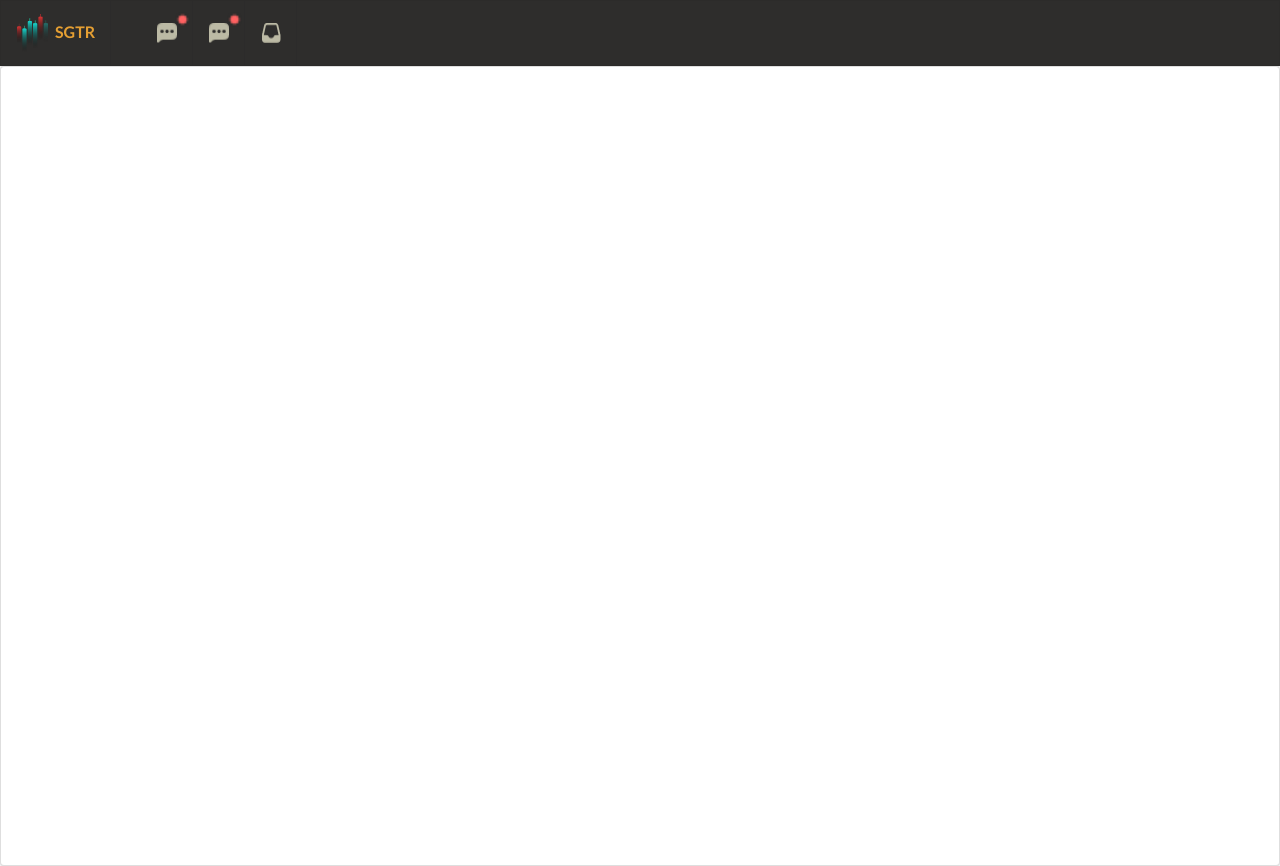
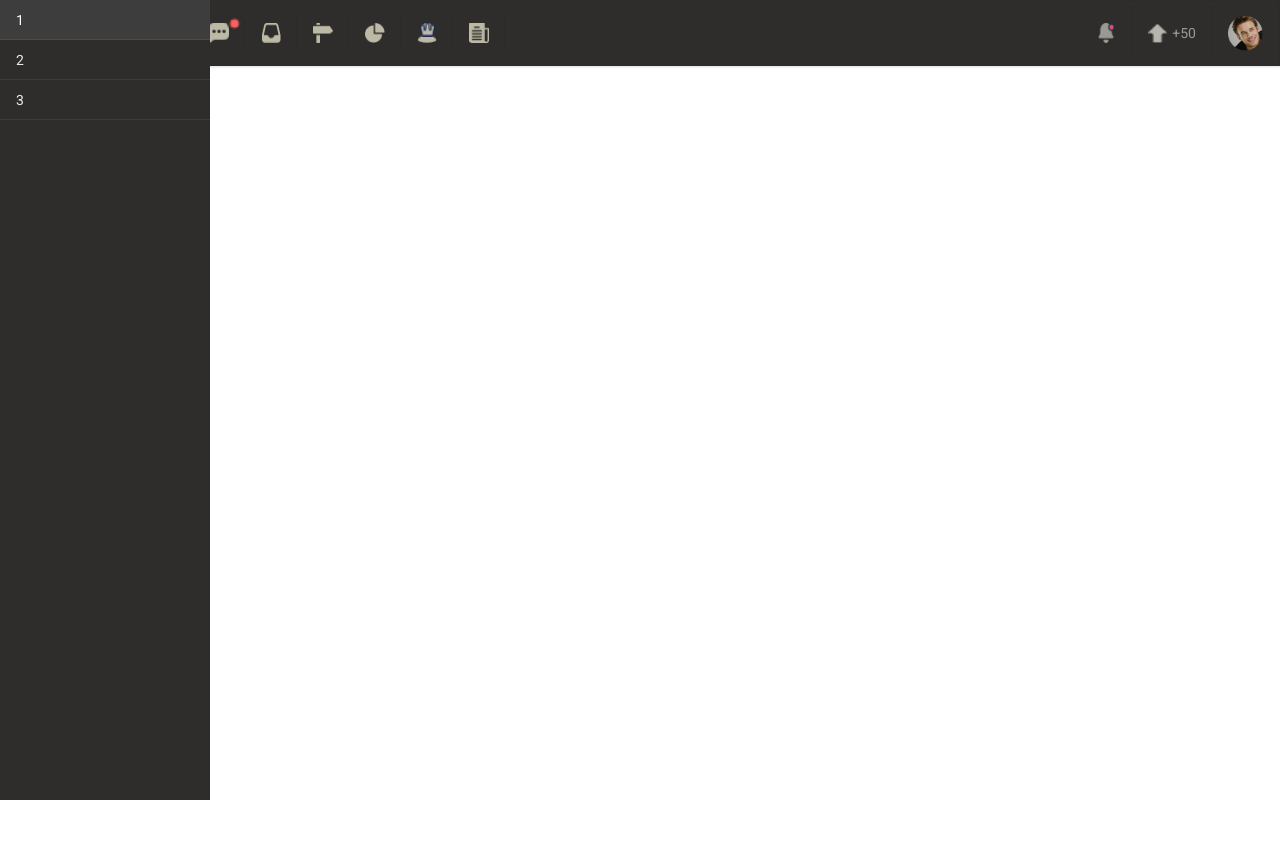
Before and after one commit to thutasann/angular-test, an Angular app: page / in a window 1280 px wide. After the commit the page ends 800 px from the top, so only its background shows below. Built offline with nearby package versions, Linux system fonts and the light colour scheme.

Commit message:
ui: desktop nav

```diff
--- a/angular.json
+++ b/angular.json
@@ -23,7 +23,10 @@
               "src/styles.css",
               "node_modules/semantic-ui-css/semantic.min.css"
             ],
-            "scripts": ["node_modules/jquery/dist/jquery.min.js"]
+            "scripts": [
+              "node_modules/jquery/dist/jquery.min.js",
+              "node_modules/semantic-ui-css/semantic.min.js"
+            ]
           },
           "configurations": {
             "production": {
--- a/src/app/navbar/navbar.component.css
+++ b/src/app/navbar/navbar.component.css
@@ -37,8 +37,25 @@
 
 .ui .item > .ellipse {
   position: absolute;
-  top: 15px;
+  top: 6px;
   right: 3px;
   width: 15px;
   height: 15px;
 }
+
+.ui .item > .crown {
+  position: absolute;
+  top: 12px;
+  right: 18px;
+  width: 15px;
+  height: 15px;
+}
+.ui .item > .up-count {
+  color: var(--typo-grey);
+  margin-left: 4px;
+  font-size: 14px;
+}
+.ui .item > .person {
+  width: 35px;
+  height: 35px;
+}
--- a/src/app/navbar/navbar.component.html
+++ b/src/app/navbar/navbar.component.html
@@ -1,7 +1,8 @@
 <div class="ui grid">
+  <!-- Desktop -->
   <div class="computer only row">
     <div class="column">
-      <div class="ui menu">
+      <div class="ui menu" style="display: flex; align-items: center">
         <a class="item" style="margin-right: 30px">
           <div class="logo">
             <img src="../../assets/icons/logo.png" alt="" srcset="" />
@@ -25,33 +26,64 @@
         <a class="item">
           <img src="../../assets/icons/mail.png" />
         </a>
+        <a class="item">
+          <img src="../../assets/icons/point.png" />
+        </a>
+        <a class="item">
+          <img src="../../assets/icons/pie-chart.png" />
+        </a>
+        <a class="item">
+          <img
+            class="crown"
+            src="../../assets/icons/person-with-crown/crown.png"
+          />
+          <img src="../../assets/icons/person-with-crown/person.png" />
+        </a>
+        <a class="item">
+          <img src="../../assets/icons/news-q.png" />
+        </a>
+        <div style="margin-left: auto; display: flex">
+          <a class="item">
+            <img src="../../assets/icons/noti.png" />
+          </a>
+          <a class="item">
+            <img src="../../assets/icons/arrow-up.png" />
+            <span class="up-count">+50</span>
+          </a>
+          <a class="item">
+            <img src="../../assets/icons/person.png" class="person" />
+          </a>
+        </div>
       </div>
     </div>
   </div>
 
+  <!-- Table mobile icon -->
   <div class="tablet mobile only row">
     <div class="column">
       <div class="ui menu">
-        <a id="mobile_item" class="item"><i class="bars icon"></i></a>
+        <a id="mobile_item" class="item"
+          ><i class="bars icon" style="color: white"></i
+        ></a>
       </div>
     </div>
   </div>
 </div>
 
-<div class="ui pushable segment">
-  <div class="ui sidebar vertical menu">
-    <a class="item">Menu Item A</a>
-    <a class="item">Menu Item B</a>
-    <a class="item">Menu Item C</a>
-    <a class="item">Menu Item D</a>
-  </div>
+<!-- mobile sidebar -->
+<div class="ui visible sidebar inverted vertical menu">
+  <a class="item"> 1 </a>
+  <a class="item"> 2 </a>
+  <a class="item"> 3 </a>
 </div>
+<div class="dimmed pusher">content</div>
 
-<script>
-  $('.ui.sidebar')
-    .sidebar({
-      context: $('.ui.pushable.segment'),
-      transition: 'overlay',
-    })
-    .sidebar('attach events', '#mobile_item')
+<script type="application/javascript">
+  $('.ui.sidebar').sidebar('toggle').sidebar('attach events', '#mobile_item')
+  // $('.ui.sidebar')
+  //   .sidebar({
+  //     context: $('.ui.pushable.segment'),
+  //     transition: 'overlay',
+  //   })
+  //   .sidebar('attach events', '#mobile_item')
 </script>
--- a/src/styles.css
+++ b/src/styles.css
@@ -8,4 +8,5 @@
   --yellow: #e59f33;
   --grey: #2e2d2c;
   --grey-light: #575554;
+  --typo-grey: #9b9991;
 }
```
Also changed, not shown: src/app/app.module.ts (+9 -15 lines), src/assets/icons/person-with-crown/crown.png (renamed from src/assets/icons/Trash 4 (2)/Vector.png), src/assets/icons/person-with-crown/person.png (renamed from src/assets/icons/Trash 4 (2)/Group 11.png).
